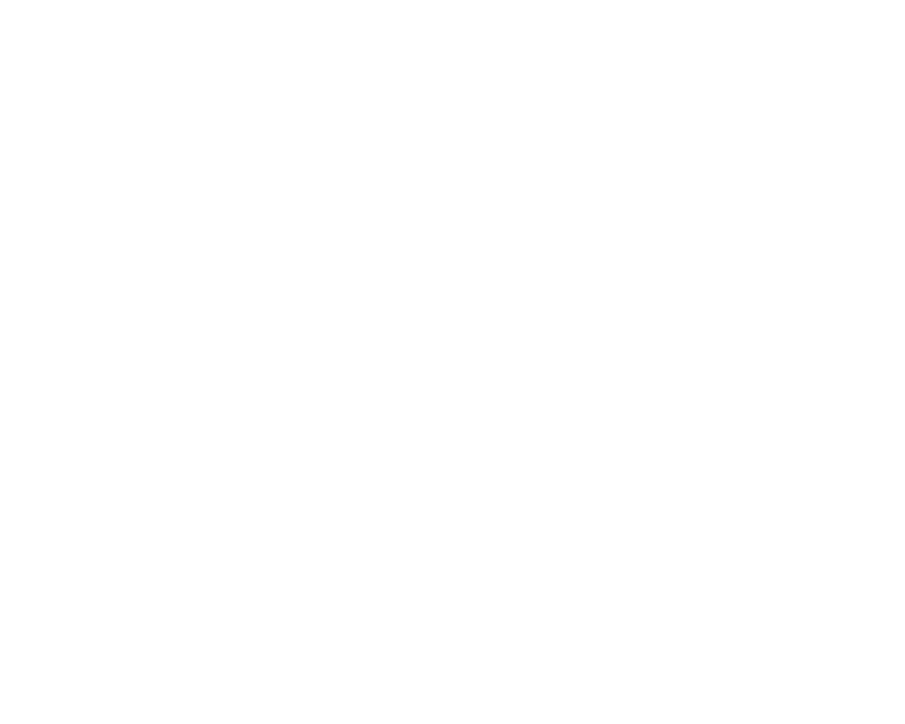
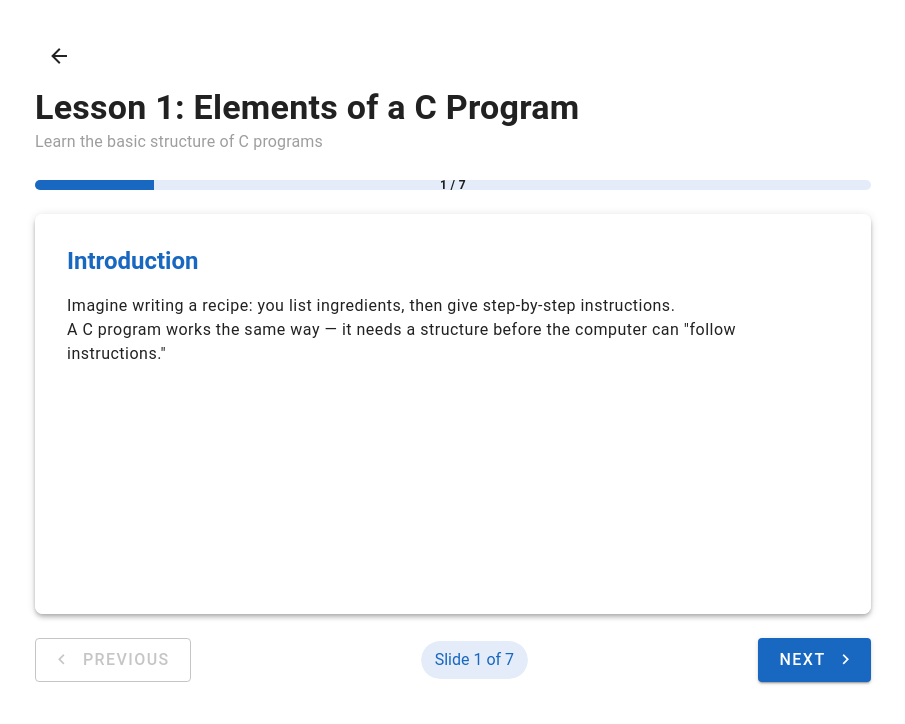
Before and after one commit to RalphEspanola/gamified-c-lessons, a Vue app: page /lessons/1 in a window 1280 px wide. Before the commit this address had no page. Shown: the top 724 px of the page, without its empty margins (187-1092 px from the left). Built offline with nearby package versions, Linux system fonts and the light colour scheme.

Commit message:
Created the first lesson for topic 1

```diff
--- /dev/null
+++ b/src/components/system/Topic1/Lesson1/Lesson1ElementsOfCProgram.vue
@@ -0,0 +1,284 @@
+<script setup>
+import { ref } from 'vue'
+
+const currentSlide = ref(0)
+
+const slides = [
+  {
+    id: 1,
+    title: 'Introduction',
+    content: `Imagine writing a recipe: you list ingredients, then give step-by-step instructions.
+A C program works the same way — it needs a structure before the computer can "follow instructions."`,
+  },
+  {
+    id: 2,
+    title: 'Concept Explanation',
+    content: `A simple C program has four main parts:
+
+**Preprocessor directive** → tells the compiler which libraries to use.
+  Example: #include <stdio.h> for input/output.
+
+**main() function** → the program starts here.
+
+**Statements** → actual instructions inside { }.
+
+**return 0;** → tells the computer the program ended successfully.`,
+  },
+  {
+    id: 3,
+    title: 'Check for Understanding',
+    quiz: {
+      question: 'What tells the compiler which library to use in a program?',
+      options: ['main() function', 'Statements', 'Preprocessor directive'],
+      answer: 'Preprocessor directive',
+    },
+  },
+  {
+    id: 4,
+    title: 'Guided Example',
+    content: `Example:`,
+    code: `#include <stdio.h>
+int main() {
+  printf("Hello!");
+  return 0;
+}`,
+    explanation: `**Explanation line by line:**
+
+• #include <stdio.h> → allows us to use printf().
+• int main() → defines the starting point.
+• { ... } → holds the program's instructions.
+• printf("Hello!"); → displays text.
+• return 0; → program finishes without errors.`,
+  },
+  {
+    id: 5,
+    title: 'Quick Practice',
+    quiz: {
+      question: 'Which function is always required in a C program?',
+      options: ['main()', 'printf()', 'return()', 'start()'],
+      answer: 'main()',
+    },
+  },
+  {
+    id: 6,
+    title: 'Deeper Practice / Coding Task',
+    content: `Complete the program by dragging the correct elements:`,
+    codingTask: {
+      template: `[__]include <stdio.h>
+[___] main() {
+  [____]("Welcome to ITE 12")[__]
+  [____] 0[__]
+[_]`,
+      options: ['#', 'int', 'printf', 'return', '}', ';'],
+      answer: `#include <stdio.h>
+int main() {
+  printf("Welcome to ITE 12");
+  return 0;
+}`,
+    },
+  },
+  {
+    id: 7,
+    title: 'Lesson Takeaways',
+    content: `**Key Points to Remember:**
+
+• Every C program starts with **main()**.
+
+• #include <stdio.h> lets us use input/output functions.
+
+• return 0; ends the program successfully.
+
+• All statements must end with a semicolon (;).`,
+  },
+]
+
+const selected = ref('')
+const feedback = ref('')
+const showAnswer = ref(false)
+
+function checkAnswer(option, slide) {
+  selected.value = option
+  feedback.value =
+    option === slide.quiz.answer ? '✅ Correct! Great job!' : '❌ Not quite. Try again!'
+}
+
+function nextSlide() {
+  if (currentSlide.value < slides.length - 1) {
+    currentSlide.value++
+    selected.value = ''
+    feedback.value = ''
+    showAnswer.value = false
+  }
+}
+
+function prevSlide() {
+  if (currentSlide.value > 0) {
+    currentSlide.value--
+    selected.value = ''
+    feedback.value = ''
+    showAnswer.value = false
+  }
+}
+
+function toggleAnswer() {
+  showAnswer.value = !showAnswer.value
+}
+</script>
+
+<template>
+  <v-container class="pa-8" style="max-width: 900px">
+    <!-- Lesson Header -->
+    <div class="mb-6">
+      <v-btn icon="mdi-arrow-left" variant="text" to="/" class="mb-2"></v-btn>
+      <h1 class="text-h4 font-weight-bold">Lesson 1: Elements of a C Program</h1>
+      <p class="text-subtitle-1 text-grey">Learn the basic structure of C programs</p>
+    </div>
+
+    <!-- Progress Bar -->
+    <v-progress-linear
+      class="mb-6"
+      color="primary"
+      rounded
+      height="10"
+      :model-value="((currentSlide + 1) / slides.length) * 100"
+    >
+      <template v-slot:default>
+        <span class="text-caption font-weight-bold">
+          {{ currentSlide + 1 }} / {{ slides.length }}
+        </span>
+      </template>
+    </v-progress-linear>
+
+    <!-- Slides Window -->
+    <v-window v-model="currentSlide" class="elevation-4 rounded-lg">
+      <v-window-item v-for="slide in slides" :key="slide.id">
+        <v-card flat class="pa-8" min-height="400">
+          <h2 class="text-h5 font-weight-bold mb-4 text-primary">{{ slide.title }}</h2>
+
+          <!-- Content -->
+          <div v-if="slide.content" class="text-body-1 mb-4" style="white-space: pre-line">
+            {{ slide.content }}
+          </div>
+
+          <!-- Code Block -->
+          <div v-if="slide.code" class="mb-4">
+            <v-card color="grey-lighten-4" class="pa-4">
+              <pre class="code-block"><code>{{ slide.code }}</code></pre>
+            </v-card>
+          </div>
+
+          <!-- Explanation -->
+          <div v-if="slide.explanation" class="text-body-1 mt-4" style="white-space: pre-line">
+            {{ slide.explanation }}
+          </div>
+
+          <!-- Quiz -->
+          <div v-if="slide.quiz">
+            <h3 class="text-h6 mb-4">{{ slide.quiz.question }}</h3>
+            <v-btn
+              v-for="option in slide.quiz.options"
+              :key="option"
+              class="ma-2"
+              variant="outlined"
+              size="large"
+              :color="
+                selected === option
+                  ? option === slide.quiz.answer
+                    ? 'success'
+                    : 'error'
+                  : 'primary'
+              "
+              @click="checkAnswer(option, slide)"
+            >
+              {{ option }}
+            </v-btn>
+            <v-alert
+              v-if="feedback"
+              :type="feedback.includes('✅') ? 'success' : 'error'"
+              class="mt-4"
+              variant="tonal"
+            >
+              {{ feedback }}
+            </v-alert>
+          </div>
+
+          <!-- Coding Task -->
+          <div v-if="slide.codingTask">
+            <v-card color="grey-lighten-4" class="pa-4 mb-4">
+              <pre class="code-block"><code>{{ slide.codingTask.template }}</code></pre>
+            </v-card>
+
+            <div class="mb-4">
+              <h4 class="text-subtitle-1 mb-2">Available options:</h4>
+              <v-chip
+                v-for="option in slide.codingTask.options"
+                :key="option"
+                class="ma-1"
+                color="primary"
+                size="large"
+              >
+                {{ option }}
+              </v-chip>
+            </div>
+
+            <v-btn color="primary" variant="outlined" @click="toggleAnswer">
+              {{ showAnswer ? 'Hide Answer' : 'Show Answer' }}
+            </v-btn>
+
+            <v-expand-transition>
+              <v-card v-if="showAnswer" color="success-lighten-4" class="pa-4 mt-4">
+                <h4 class="text-subtitle-1 mb-2 text-success-darken-2">Correct Answer:</h4>
+                <pre class="code-block"><code>{{ slide.codingTask.answer }}</code></pre>
+              </v-card>
+            </v-expand-transition>
+          </div>
+        </v-card>
+      </v-window-item>
+    </v-window>
+
+    <!-- Navigation Buttons -->
+    <div class="d-flex justify-space-between align-center mt-6">
+      <v-btn
+        variant="outlined"
+        prepend-icon="mdi-chevron-left"
+        @click="prevSlide"
+        :disabled="currentSlide === 0"
+        size="large"
+      >
+        Previous
+      </v-btn>
+
+      <v-chip color="primary" size="large">
+        Slide {{ currentSlide + 1 }} of {{ slides.length }}
+      </v-chip>
+
+      <v-btn
+        v-if="currentSlide < slides.length - 1"
+        color="primary"
+        append-icon="mdi-chevron-right"
+        @click="nextSlide"
+        size="large"
+      >
+        Next
+      </v-btn>
+
+      <v-btn v-else color="success" append-icon="mdi-check" to="/" size="large">
+        Complete Lesson
+      </v-btn>
+    </div>
+  </v-container>
+</template>
+
+<style scoped>
+.code-block {
+  font-family: 'Courier New', monospace;
+  font-size: 14px;
+  line-height: 1.6;
+  margin: 0;
+  overflow-x: auto;
+}
+
+pre {
+  margin: 0;
+}
+</style>
--- a/src/router/index.js
+++ b/src/router/index.js
@@ -1,5 +1,6 @@
 import { createRouter, createWebHistory } from 'vue-router'
 import DashboardView from '@/views/DashboardView.vue'
+import Lesson1ElementsOfCProgram from '@/components/system/Topic1/Lesson1/Lesson1ElementsOfCProgram.vue'
 
 const router = createRouter({
   history: createWebHistory(import.meta.env.BASE_URL),
@@ -9,6 +10,11 @@
       name: 'dashboard',
       component: DashboardView,
     },
+    {
+      path: '/lessons/1',
+      name: 'Lesson1ElementsOfCProgram',
+      component: Lesson1ElementsOfCProgram,
+    },
   ],
 })
 
```
